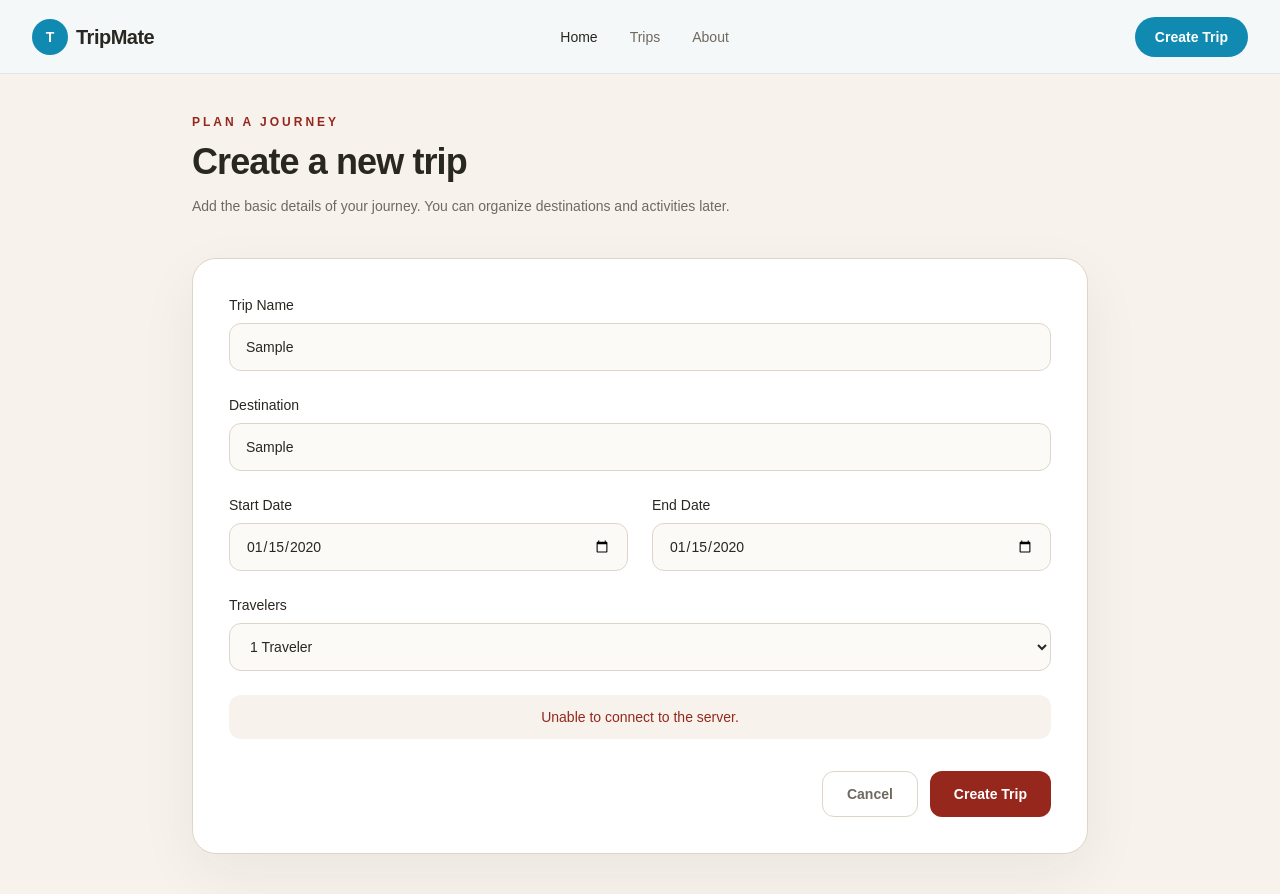
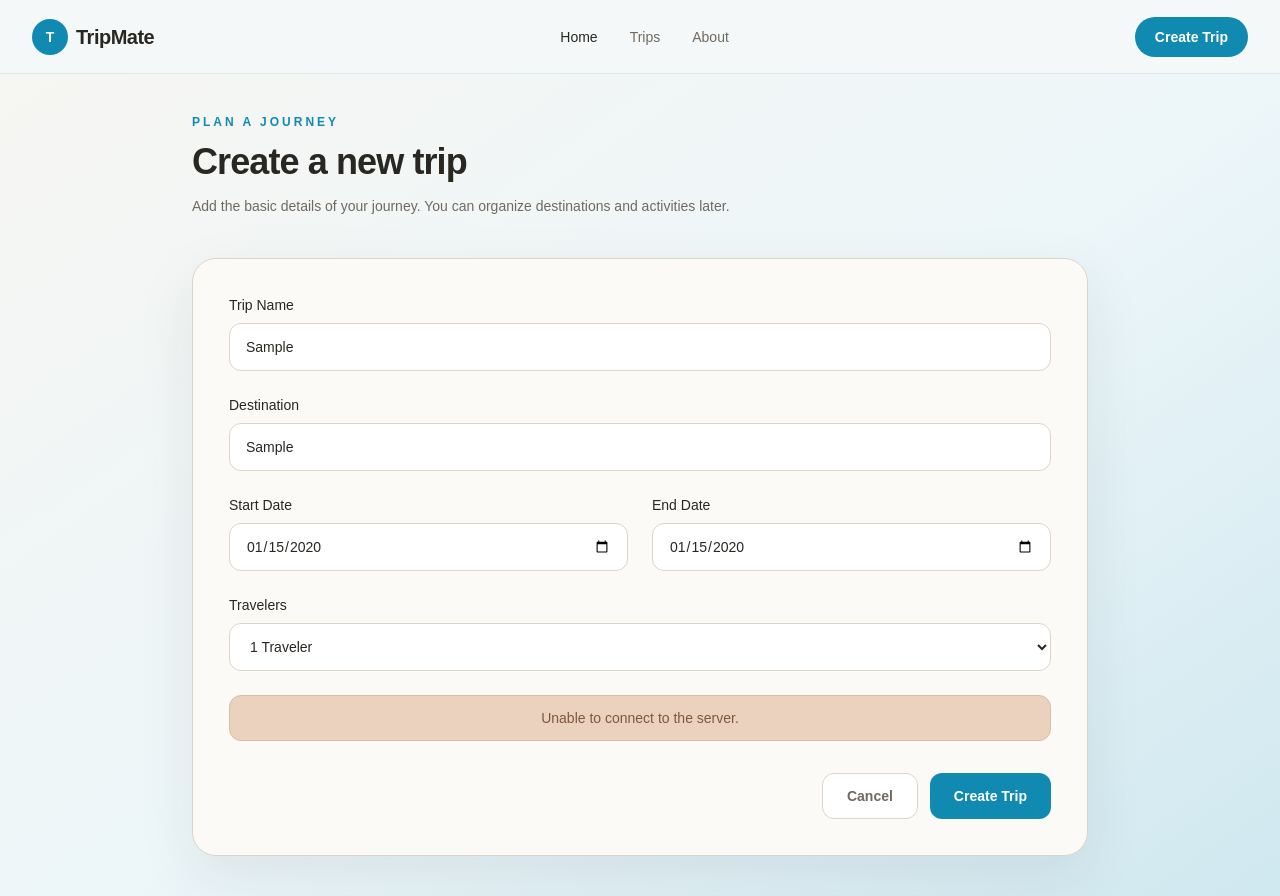
Before and after one commit to Chaitali2108-design/TripMate, a React (Vite) app: page /create-trip in a window 1280 px wide. Both pictures are taken after typing "Sample", "Sample", "2020-01-15", "2020-01-15" into the empty fields and a click on the button "Create Trip". Built offline with nearby package versions, Linux system fonts and the light colour scheme; no server answers.

Commit message:
add new styling to create trip page

```diff
--- a/src/pages/CreateTrip.jsx
+++ b/src/pages/CreateTrip.jsx
@@ -62,7 +62,7 @@ function CreateTrip() {
       })
 
       setTimeout(() => {
-      navigate('/trips')
+        navigate('/trips')
       }, 700)
     } catch (error) {
       console.error('Error creating trip:', error)
@@ -71,12 +71,12 @@ function CreateTrip() {
   }
 
   return (
-    <main className="min-h-screen bg-[#F7F3EC] px-6 py-10 lg:px-8">
+    <main className="min-h-screen bg-transparent px-6 py-10 lg:px-8">
       <div className="mx-auto max-w-4xl">
 
         {/* Header */}
         <div>
-          <p className="text-xs font-semibold uppercase tracking-[0.25em] text-[#95271D]">
+          <p className="text-xs font-semibold uppercase tracking-[0.25em] text-[#118AB2]">
             Plan a journey
           </p>
 
@@ -93,7 +93,7 @@ function CreateTrip() {
         {/* Form */}
         <form
           onSubmit={handleSubmit}
-          className="mt-10 rounded-3xl border border-[#DED5C9] bg-white p-7 shadow-[0_20px_60px_rgba(41,39,34,0.06)] sm:p-9"
+          className="mt-10 rounded-3xl border border-[#DED5C9] bg-[#FCFAF7] p-7 shadow-[0_20px_60px_rgba(41,39,34,0.08)] sm:p-9"
         >
 
           {/* Trip Name */}
@@ -109,7 +109,7 @@ function CreateTrip() {
               onChange={handleChange}
               placeholder="e.g. Japan Adventure"
               required
-              className="h-12 w-full rounded-xl border border-[#DED5C9] bg-[#FCFAF7] px-4 text-sm text-[#292722] outline-none transition focus:border-[#95271D] focus:ring-2 focus:ring-[#95271D]/10"
+              className="h-12 w-full rounded-xl border border-[#DED5C9] bg-white px-4 text-sm text-[#292722] outline-none transition focus:border-[#118AB2] focus:ring-2 focus:ring-[#118AB2]/10"
             />
           </div>
 
@@ -126,7 +126,7 @@ function CreateTrip() {
               onChange={handleChange}
               placeholder="e.g. Kyoto, Japan"
               required
-              className="h-12 w-full rounded-xl border border-[#DED5C9] bg-[#FCFAF7] px-4 text-sm text-[#292722] outline-none transition focus:border-[#95271D] focus:ring-2 focus:ring-[#95271D]/10"
+              className="h-12 w-full rounded-xl border border-[#DED5C9] bg-white px-4 text-sm text-[#292722] outline-none transition focus:border-[#118AB2] focus:ring-2 focus:ring-[#118AB2]/10"
             />
           </div>
 
@@ -144,7 +144,7 @@ function CreateTrip() {
                 value={formData.start_date}
                 onChange={handleChange}
                 required
-                className="h-12 w-full rounded-xl border border-[#DED5C9] bg-[#FCFAF7] px-4 text-sm text-[#292722] outline-none transition focus:border-[#95271D] focus:ring-2 focus:ring-[#95271D]/10"
+                className="h-12 w-full rounded-xl border border-[#DED5C9] bg-white px-4 text-sm text-[#292722] outline-none transition focus:border-[#118AB2] focus:ring-2 focus:ring-[#118AB2]/10"
               />
             </div>
 
@@ -159,7 +159,7 @@ function CreateTrip() {
                 value={formData.end_date}
                 onChange={handleChange}
                 required
-                className="h-12 w-full rounded-xl border border-[#DED5C9] bg-[#FCFAF7] px-4 text-sm text-[#292722] outline-none transition focus:border-[#95271D] focus:ring-2 focus:ring-[#95271D]/10"
+                className="h-12 w-full rounded-xl border border-[#DED5C9] bg-white px-4 text-sm text-[#292722] outline-none transition focus:border-[#118AB2] focus:ring-2 focus:ring-[#118AB2]/10"
               />
             </div>
 
@@ -175,7 +175,7 @@ function CreateTrip() {
               name="travelers"
               value={formData.travelers}
               onChange={handleChange}
-              className="h-12 w-full rounded-xl border border-[#DED5C9] bg-[#FCFAF7] px-4 text-sm text-[#292722] outline-none transition focus:border-[#95271D] focus:ring-2 focus:ring-[#95271D]/10"
+              className="h-12 w-full rounded-xl border border-[#DED5C9] bg-white px-4 text-sm text-[#292722] outline-none transition focus:border-[#118AB2] focus:ring-2 focus:ring-[#118AB2]/10"
             >
               <option value="1">1 Traveler</option>
               <option value="2">2 Travelers</option>
@@ -188,7 +188,7 @@ function CreateTrip() {
 
           {/* Message */}
           {message && (
-            <p className="mt-6 rounded-xl bg-[#F7F3EC] px-4 py-3 text-center text-sm font-medium text-[#95271D]">
+            <p className="mt-6 rounded-xl border border-[#D9BDA5] bg-[#EBD2BE] px-4 py-3 text-center text-sm font-medium text-[#80563F]">
               {message}
             </p>
           )}
@@ -198,14 +198,15 @@ function CreateTrip() {
 
             <button
               type="button"
-              className="rounded-xl border border-[#DED5C9] px-6 py-3 text-sm font-semibold text-[#6F6A61] transition hover:border-[#BDB4A8] hover:bg-[#F7F3EC]"
+              onClick={() => navigate('/trips')}
+              className="rounded-xl border border-[#DED5C9] bg-white px-6 py-3 text-sm font-semibold text-[#6F6A61] transition hover:border-[#BDB4A8] hover:bg-[#F7F3EC]"
             >
               Cancel
             </button>
 
             <button
               type="submit"
-              className="rounded-xl bg-[#95271D] px-6 py-3 text-sm font-semibold text-white transition-all duration-300 hover:-translate-y-0.5 hover:bg-[#7D2018] hover:shadow-lg"
+              className="rounded-xl bg-[#118AB2] px-6 py-3 text-sm font-semibold text-white transition-all duration-300 hover:-translate-y-0.5 hover:bg-[#0D6F91] hover:shadow-lg"
             >
               Create Trip
             </button>
```
